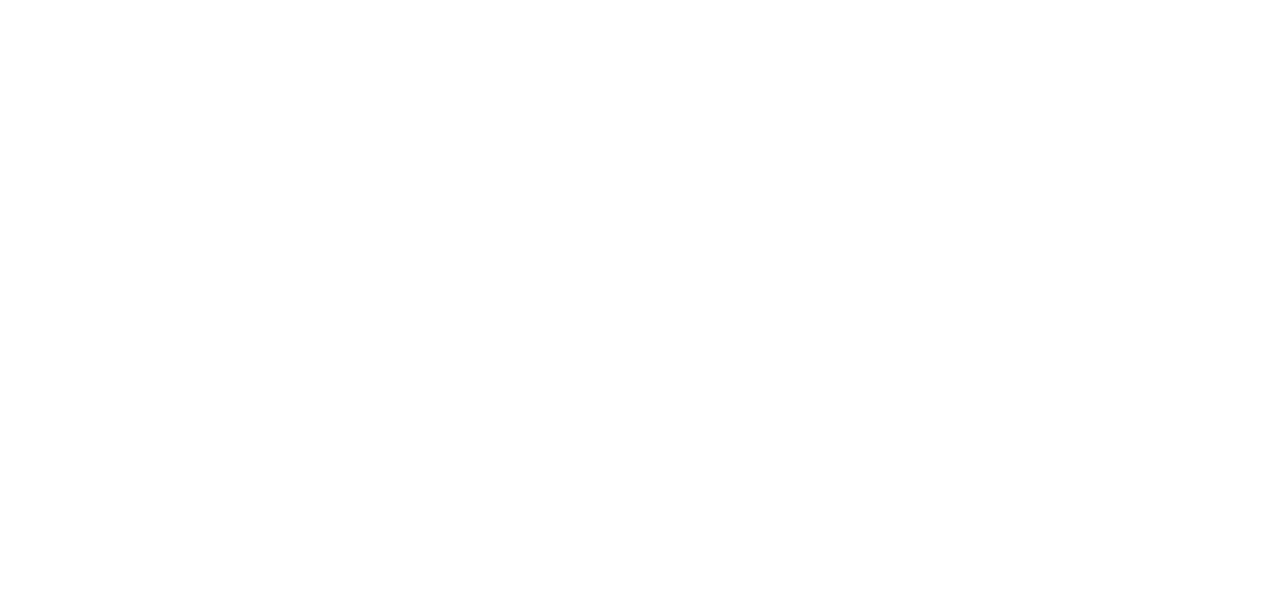
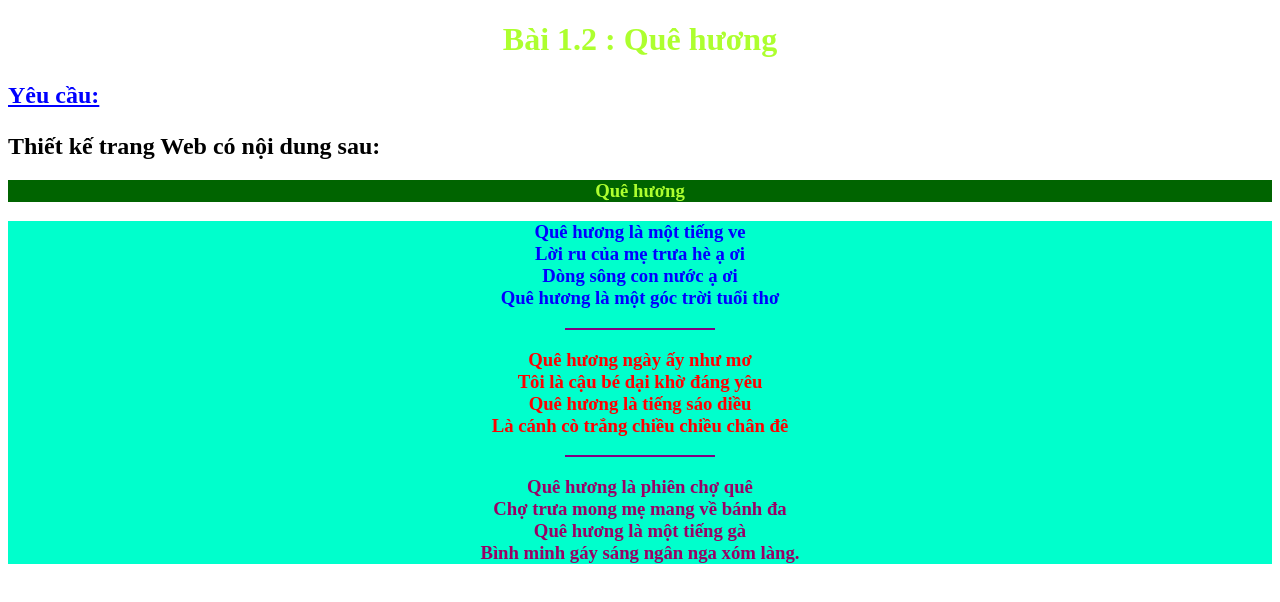
Before and after one commit to huukhai243/html-lab, a plain HTML site: page lab1/12.html in a window 1280 px wide. Drawn offline with Linux system fonts and the light colour scheme.

Commit message:
first commit

```diff
--- a/lab1/12.html
+++ b/lab1/12.html
@@ -0,0 +1,29 @@
+<!DOCTYPE html>
+<h1 style="color:GreenYellow"><b>
+    <center>
+        Bài 1.2 : Quê hương
+    </center>
+</b></h1>
+<p style="color:blue;text-decoration:underline;font-size:24px "><b>Yêu cầu:</b></p>
+<h2>Thiết kế trang Web có nội dung sau:</h2>
+<h3 style="background-color:DarkGreen;color:GreenYellow;text-align:center">Quê hương</h3>
+<h3 style="background-color:#0FC;text-align:center">
+    <p style="color:#00F">Quê hương là một tiếng ve<br>
+        Lời ru của mẹ trưa hè ạ ơi<br>
+        Dòng sông con nước ạ ơi<br>
+        Quê hương là một góc trời tuổi thơ</p>
+
+        <hr style="width: 150px; height: 2px; border: none; background-color: purple">
+
+        <p style="color:#F00">Quê hương ngày ấy như mơ<br>
+            Tôi là cậu bé dại khờ đáng yêu<br>
+            Quê hương là tiếng sáo diều<br>
+            Là cánh cò trắng chiều chiều chân đê</p>
+
+        <hr style=" width: 150px; height: 2px; border: none; background-color: purple">
+
+            <p style="color:#906">Quê hương là phiên chợ quê<br>
+            Chợ trưa mong mẹ mang về bánh đa<br>
+            Quê hương là một tiếng gà<br>
+            Bình minh gáy sáng ngân nga xóm làng.</p>
+    </h3>
```
Also changed, not shown: lab1/11.html (+1 -0 lines).
